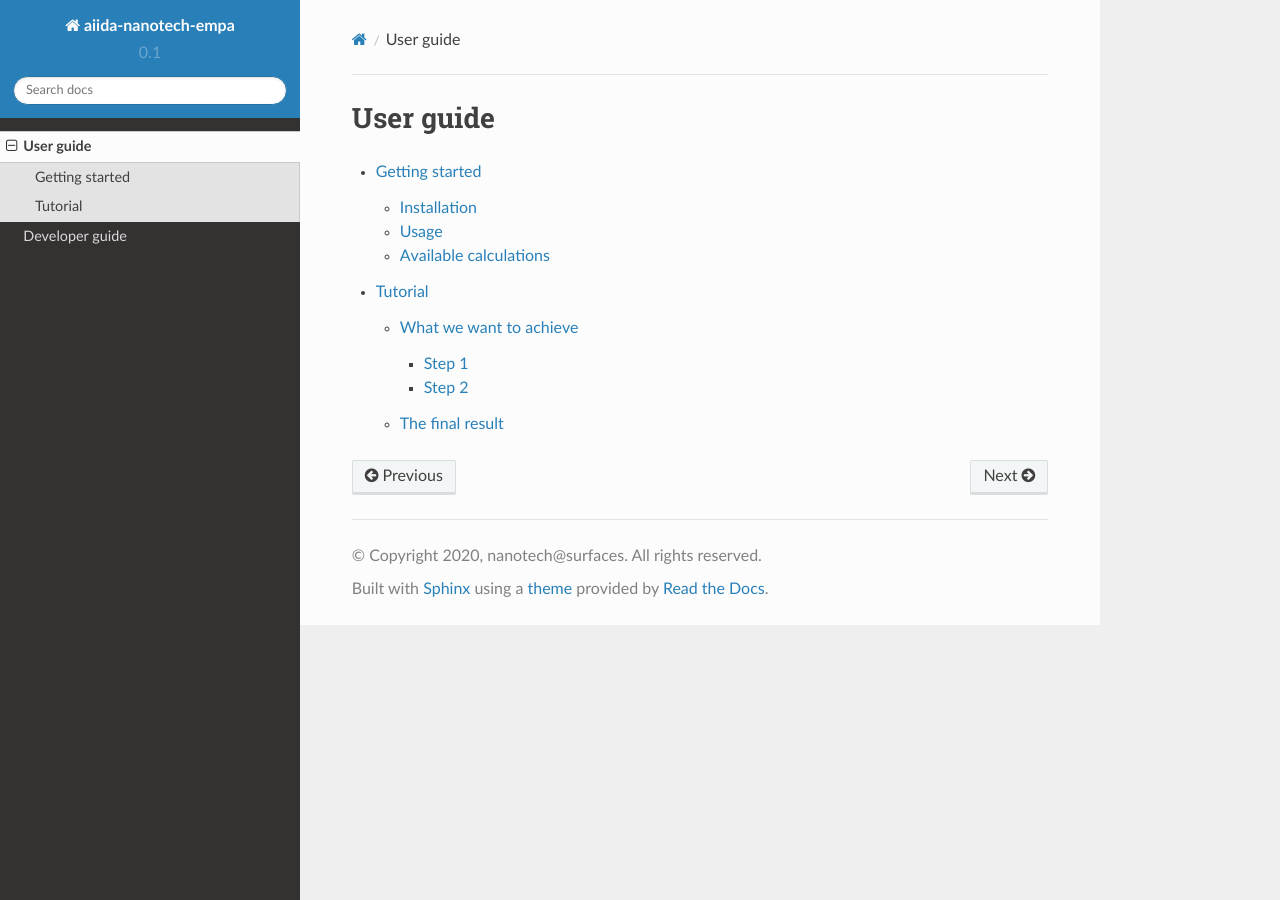
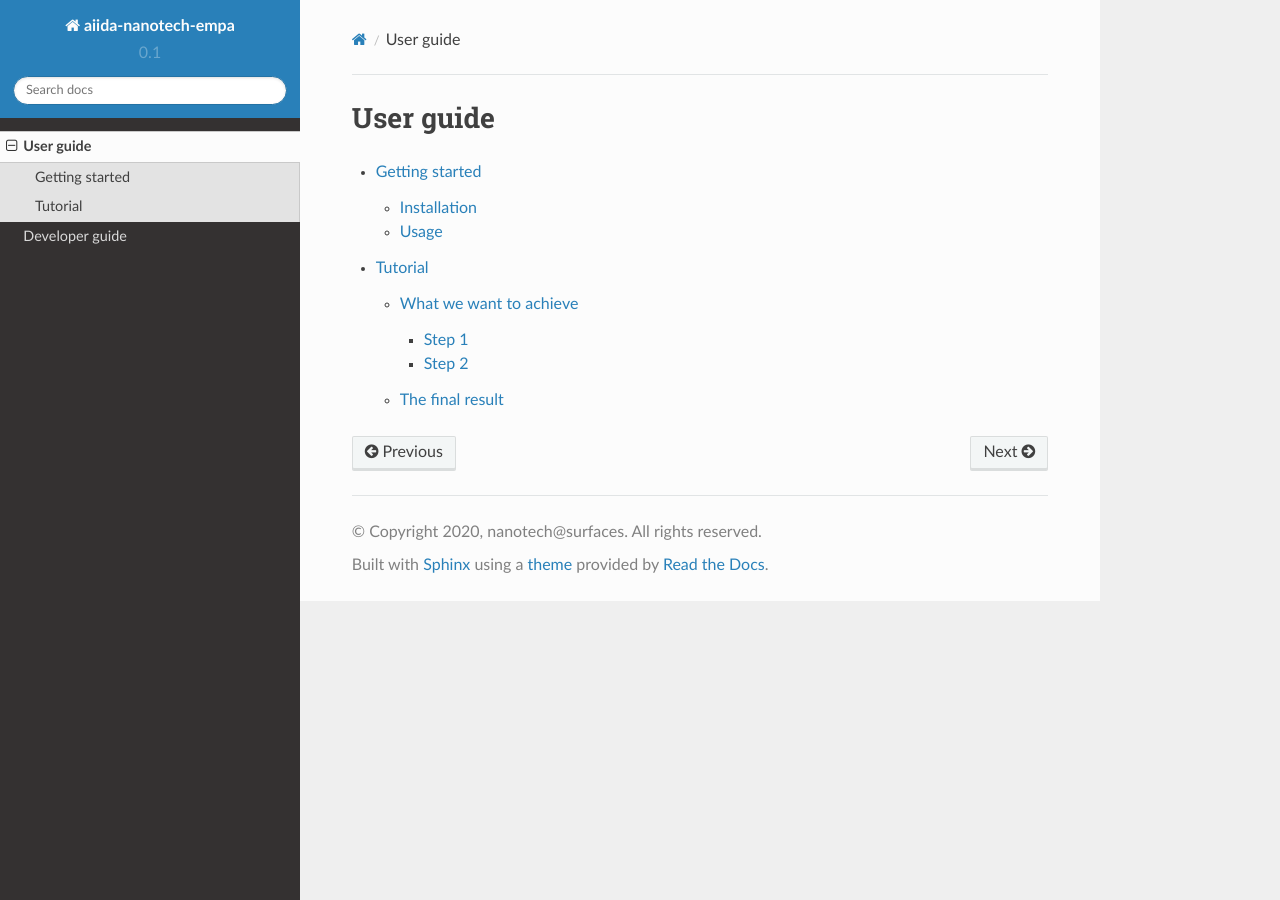
Before and after one commit to nanotech-empa/aiida-nanotech-empa, a Sphinx documentation site: the page built from docs/source/user_guide/index.rst, in a window 1280 px wide. Built offline with Sphinx 7.4.7 and the Read the Docs theme 2.0.0, drawn with Linux system fonts in a browser that asks for light colours; pages that are not in the unit, such as notebooks, are missing from menus.

```diff
--- a/docs/source/conf.py
+++ b/docs/source/conf.py
@@ -411,4 +411,5 @@ nitpick_ignore = [
     ('py:obj', 'float'),
     ('py:obj', 'bool'),
     ('py:obj', 'Mapping'),
+    ('py:class', 'aiida_quantumespresso.parsers.pp.PpParser'),
 ]
--- a/docs/source/user_guide/get_started.rst
+++ b/docs/source/user_guide/get_started.rst
@@ -34,9 +34,3 @@ If you have already set up your own aiida_nanotech_empa code using
 ``verdi code setup``, you may want to try the following command::
 
     nanotech_empa-submit  # uses aiida_nanotech_empa.cli
-
-Available calculations
-++++++++++++++++++++++
-
-.. aiida-calcjob:: DiffCalculation
-    :module: aiida_nanotech_empa.calculations
```
